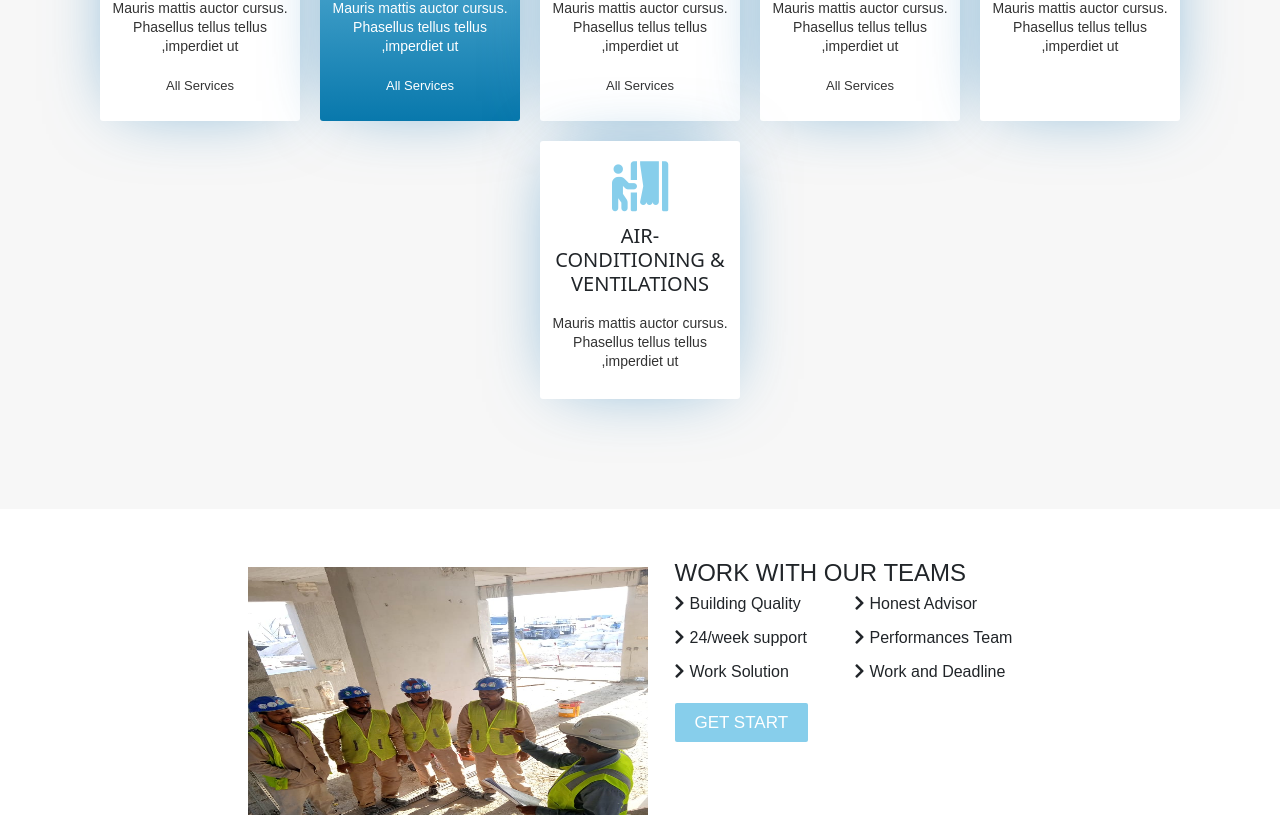
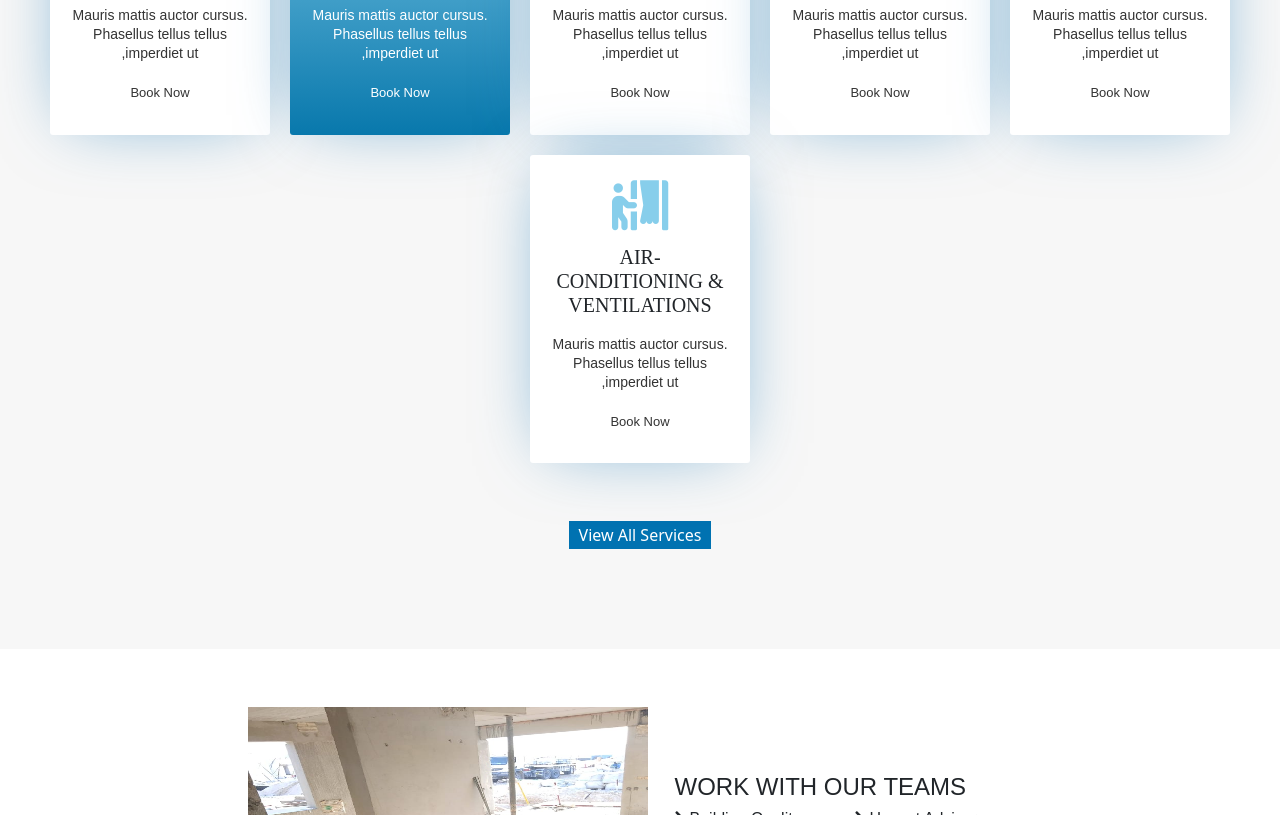
Before and after one commit to SankarBala/sustech, a React (Create React App) app: page / in a window 1280 px wide. Shown: the part 905-1720 px from the top of the page. Built offline with nearby package versions, Linux system fonts and the light colour scheme.

Commit message:
Some edited

```diff
--- a/src/components/Services.jsx
+++ b/src/components/Services.jsx
@@ -14,7 +14,7 @@ function Services() {
                     <div className="service-info">
                         <h5>AC DUCTING FIXING AND MAINTENANCE</h5>
                         <p>Mauris mattis auctor cursus. Phasellus tellus tellus ,imperdiet ut</p>
-                        <Link to="/service">All Services</Link>
+                        <Link to="/contact">Book Now</Link>
                     </div>
                 </div>
                 <div className="card card-second reveal">
@@ -24,7 +24,7 @@ function Services() {
                     <div className="service-info">
                         <h5>PLUMBING & SANITARY SERVICES</h5>
                         <p>Mauris mattis auctor cursus. Phasellus tellus tellus ,imperdiet ut</p>
-                        <Link to="/service">All Services</Link>
+                        <Link to="/contact">Book Now</Link>
                     </div>
                 </div>
                 <div className="card reveal">
@@ -34,7 +34,7 @@ function Services() {
                     <div className="service-info">
                         <h5>CARPENTRY & FLOORING SERVICES</h5>
                         <p>Mauris mattis auctor cursus. Phasellus tellus tellus ,imperdiet ut</p>
-                        <Link to="/service">All Services</Link>
+                        <Link to="/contact">Book Now</Link>
                     </div>
                 </div>
                 <div className="card reveal">
@@ -44,10 +44,9 @@ function Services() {
                     <div className="service-info">
                         <h5>PAINTING CONTRACTING</h5>
                         <p>Mauris mattis auctor cursus. Phasellus tellus tellus ,imperdiet ut</p>
-                        <Link to="/service">All Services</Link>
+                        <Link to="/contact">Book Now</Link>
                     </div>
                 </div>
-
                 <div className="card reveal">
                     <div className="service-icon">
                         <i className="fas fa-sleigh" />
@@ -58,6 +57,7 @@ function Services() {
                             Mauris mattis auctor cursus. Phasellus tellus tellus
                             ,imperdiet ut
                         </p>
+                        <Link to="/contact">Book Now</Link>
                     </div>
                 </div>
                 <div className="card reveal">
@@ -72,8 +72,12 @@ function Services() {
                             Mauris mattis auctor cursus. Phasellus tellus tellus
                             ,imperdiet ut
                         </p>
+                        <Link to="/contact">Book Now</Link>
                     </div>
                 </div>
+            </div>
+            <div className="d-flex justify-content-center pt-5">
+            <Link class="all-service-button" to="/service">View All Services</Link>
             </div>
         </section>
     )
--- a/src/components/Work.jsx
+++ b/src/components/Work.jsx
@@ -9,10 +9,9 @@ function Work() {
                 <div className=" col-left p-2 revealLeft">
                     <img src={WorkImage} alt="working" />
                 </div>
-                <div className="col-right px-4 ">
-                    <h4>WORK WITH OUR TEAMS</h4>
+                <div className="col-right px-4 d-flex align-items-center">
                     <div className="row">
-
+                        <h4>WORK WITH OUR TEAMS</h4>
                         <div className="col-12">
                             <ul>
                                 <li><i className="fas fa-chevron-right" />Building Quality</li>
--- a/src/scss/_common.scss
+++ b/src/scss/_common.scss
@@ -424,11 +424,11 @@ section {
 			padding: 51px 50px;
 			border-radius: 10px;
 			transition: .2s ease;
-			background: #00000080;
+			background: #00000014;
+			backdrop-filter: blur(6px);
 
 			&:hover {
-				backdrop-filter: blur(100px);
-				background: #000000;
+				backdrop-filter: blur(15px);
 			}
 
 			h1 {
@@ -478,8 +478,8 @@ section {
 		justify-content: center;
 
 		.card {
-			width: 200px;
-			padding: 8px;
+			width: 220px;
+			padding: 15px 20px;
 			background: #fff;
 			border-radius: 3px;
 			box-shadow: 0px 0px 70px -20px rgba(4, 107, 175, 0.6);
@@ -487,6 +487,7 @@ section {
 			transition: .4s ease;
 			cursor: pointer;
 			text-align: center;
+			font-family: popin;
 
 			&:hover {
 				background: linear-gradient(skyblue, #0878ac);
@@ -500,8 +501,8 @@ section {
 						color: $color_4;
 					}
 
-					h3 {
-						color: $color_10;
+					h5:hover {
+						color: white !important;
 					}
 
 					a {
@@ -1477,7 +1478,12 @@ footer {
 	font-size: 16px !important;
 }
 
-
+.all-service-button {
+	padding: 2px 10px;
+	margin: auto;
+	background-color: #0072b1;
+	color: white;
+}
 .partner {
 	padding: 100PX 10px;
 	background-color: #f7f7f7;
```
